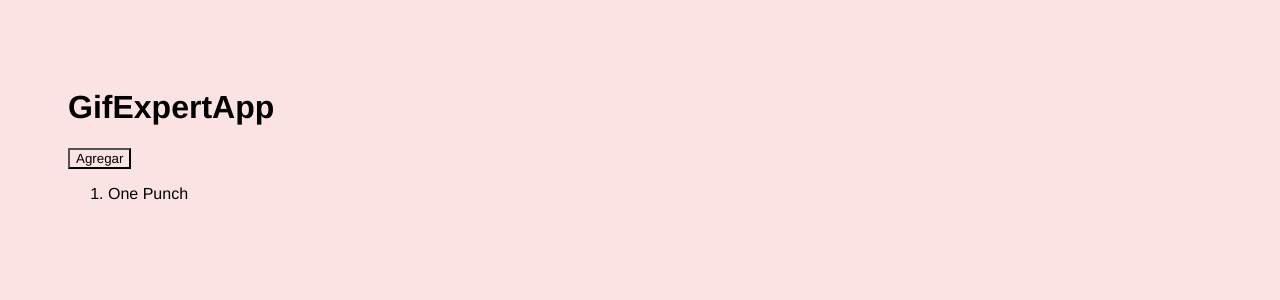
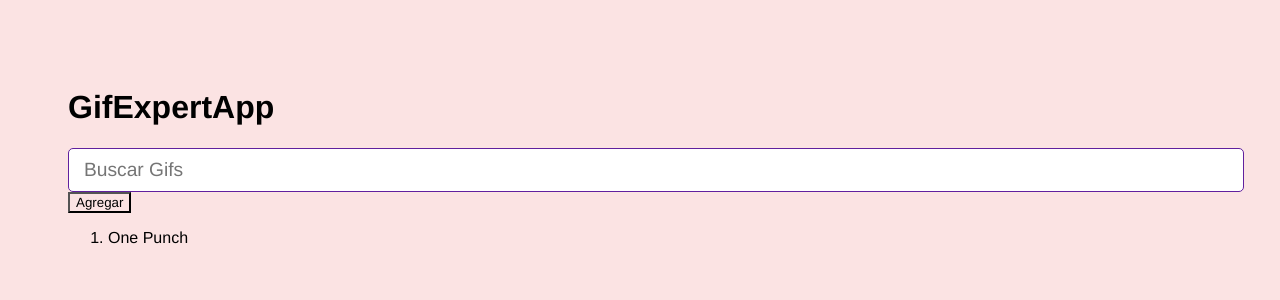
Before and after one commit to alicia-granados/MERN-EXPERIMENTS, a React (Vite) app in the folder 07-gif-expert-app/: page / in a window 1280 px wide. Shown: the top 300 px of the page. Built offline with nearby package versions, Linux system fonts and the light colour scheme.

Commit message:
✨ feat:Componente AddCategory

```diff
--- a/07-gif-expert-app/src/GifExpertApp.jsx
+++ b/07-gif-expert-app/src/GifExpertApp.jsx
@@ -1,4 +1,5 @@
 import { useState } from "react";
+import AddCategory from "./components/AddCategory";
 
 const GifExpertApp = () => {
     const [categories, setCategories] = useState(['One Punch']);
@@ -17,6 +18,7 @@ const GifExpertApp = () => {
         <h1>GifExpertApp</h1>
 
         { /*input*/ }
+        <AddCategory/>
         <button onClick={onAddCategory}>
             Agregar
         </button>
--- /dev/null
+++ b/07-gif-expert-app/src/components/AddCategory.jsx
@@ -0,0 +1,28 @@
+import { useState } from "react";
+
+const AddCategory = () => {
+    const [inputValue, setInputValue] = useState('');
+
+    const onInputChange  = ({target}) =>{
+        setInputValue(target.value);
+    }
+
+    const onSubmit = (event) => {
+        //console.log(event)
+        event.preventDefault();
+        console.log(inputValue)
+    }
+
+    return (
+        <form onSubmit={(event) => onSubmit(event)}>
+            <input
+                type="text"
+                placeholder="Buscar Gifs"
+                value={inputValue}
+                onChange={ onInputChange}
+            />
+        </form>
+    )
+}
+
+export default AddCategory
```
